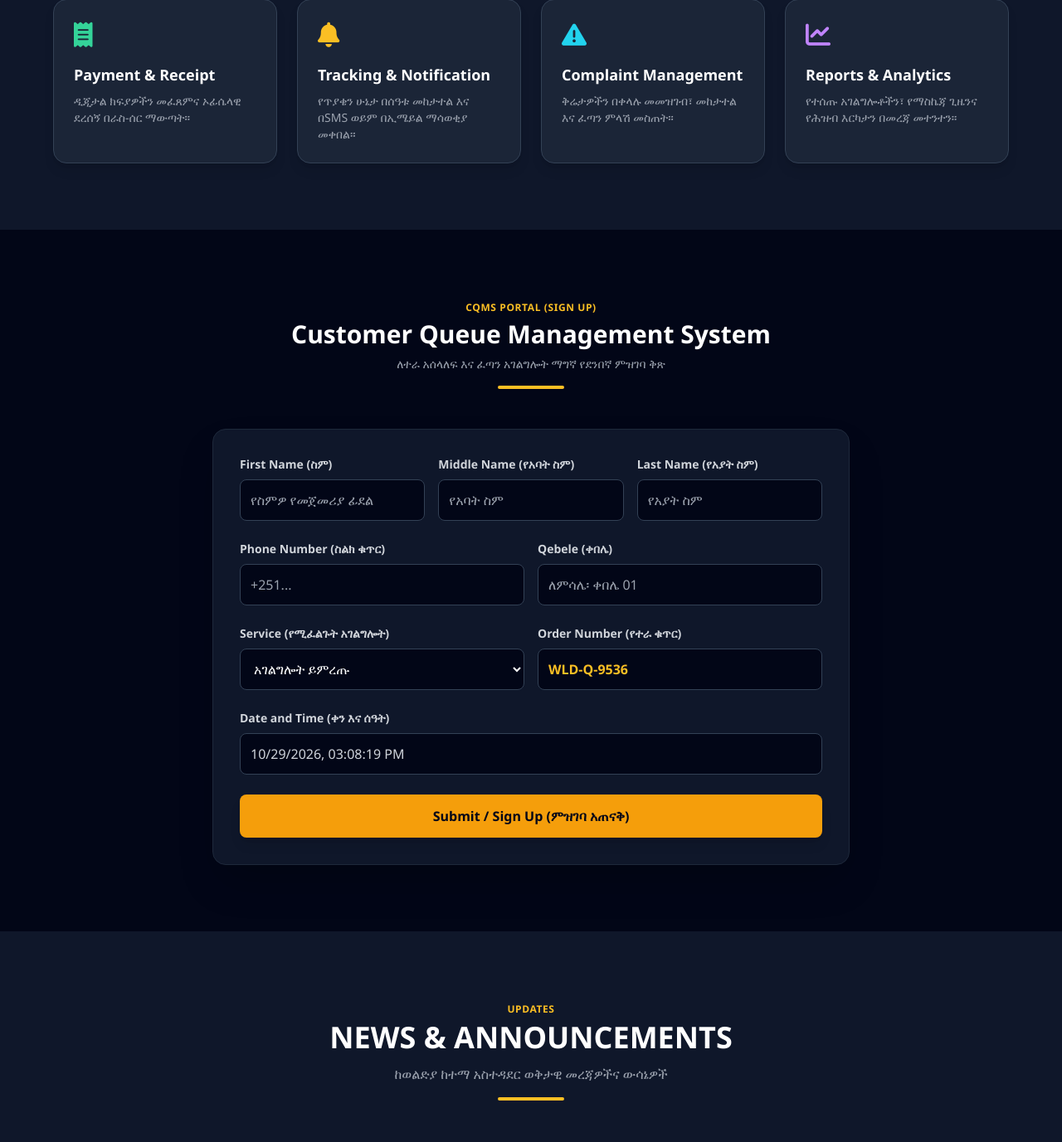
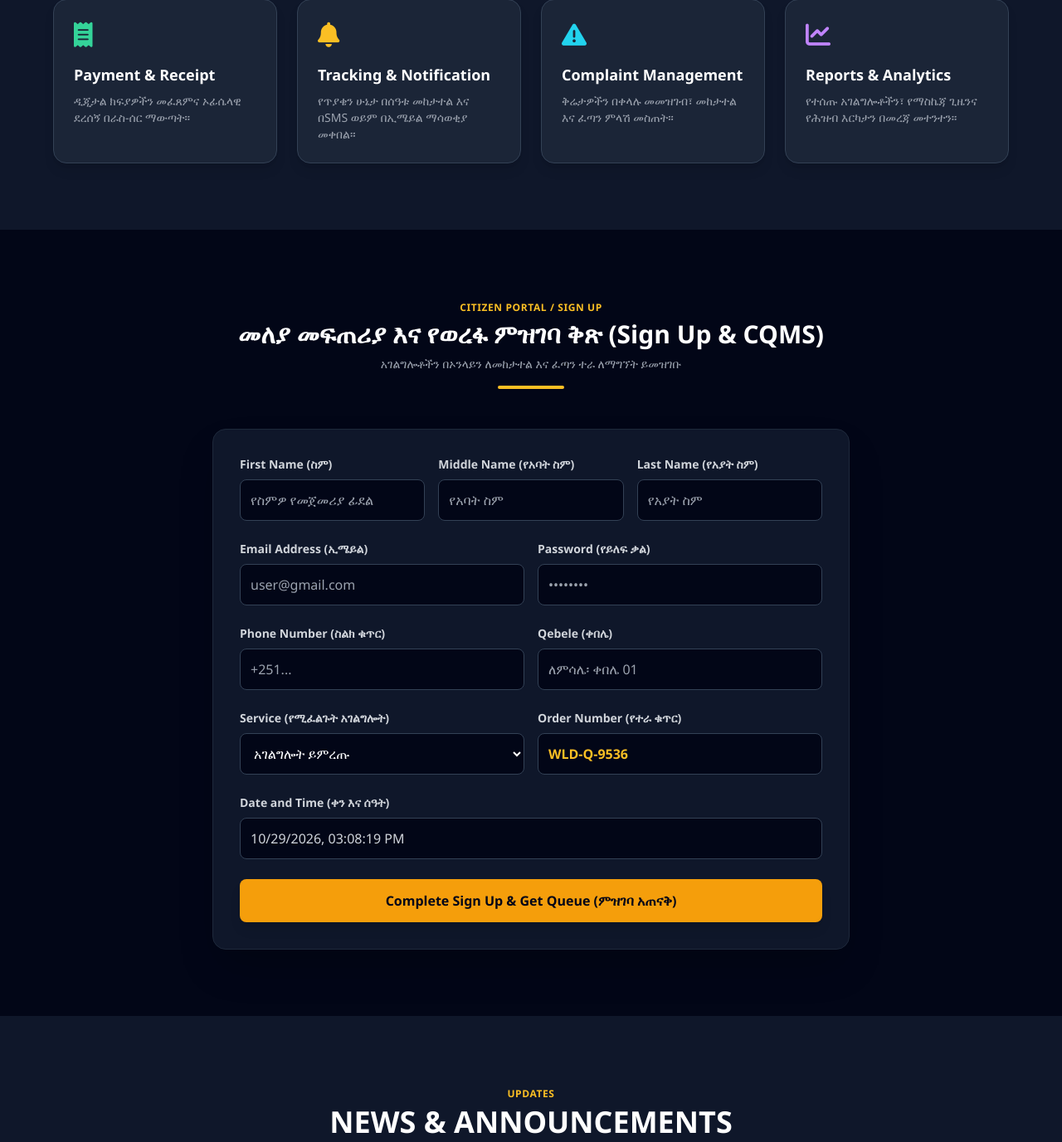
Before and after one commit to bruk9327-sketch/woldia-city-administrator-, a Flask app: page / in a window 1280 px wide. Shown: the part 1502-2879 px from the top of the page at 83% size. Run offline with Flask 3, Linux system fonts and the light colour scheme; some libraries are stand-ins or nearby versions.

Commit message:
Refactor CQMS section to Sign Up & CQMS
Updated the index.html to change references from 'Customer Queue Management System (CQMS)' to 'Sign Up & CQMS', and modified related sections for clarity and consistency.

```diff
--- a/templates/index.html
+++ b/templates/index.html
@@ -63,7 +63,7 @@
             <a href="#services" class="block px-4 py-2 text-xs hover:bg-slate-800 hover:text-amber-400 border-b border-slate-900"><i class="fa-solid fa-bell text-amber-400 mr-2"></i>Tracking & Notification</a>
             <a href="#services" class="block px-4 py-2 text-xs hover:bg-slate-800 hover:text-amber-400 border-b border-slate-900"><i class="fa-solid fa-triangle-exclamation text-cyan-400 mr-2"></i>Complaint Management</a>
             <a href="#services" class="block px-4 py-2 text-xs hover:bg-slate-800 hover:text-amber-400 border-b border-slate-900"><i class="fa-solid fa-chart-line text-purple-400 mr-2"></i>Reports & Analytics</a>
-            <a href="#cqms-section" class="block px-4 py-2 text-xs hover:bg-slate-800 hover:text-amber-400 text-amber-300 font-bold"><i class="fa-solid fa-ticket mr-2"></i>Customer Queue (CQMS)</a>
+            <a href="#signup-section" class="block px-4 py-2 text-xs hover:bg-slate-800 hover:text-amber-400 text-amber-300 font-bold"><i class="fa-solid fa-user-plus mr-2"></i>Sign Up & CQMS</a>
           </div>
         </div>
 
@@ -75,7 +75,7 @@
         <!-- Sign In & Sign Up Buttons -->
         <div class="flex items-center space-x-2 ml-4 pl-4 border-l border-slate-800">
           <a href="/admin/login" class="bg-emerald-700 text-white hover:bg-emerald-600 px-3 py-1.5 rounded-lg text-xs font-bold transition shadow"><i class="fa-solid fa-right-to-bracket mr-1"></i> Sign In</a>
-          <a href="#cqms-section" class="bg-amber-500 text-slate-950 hover:bg-amber-400 px-3 py-1.5 rounded-lg text-xs font-extrabold transition shadow"><i class="fa-solid fa-user-plus mr-1"></i> Sign Up</a>
+          <a href="#signup-section" class="bg-amber-500 text-slate-950 hover:bg-amber-400 px-3 py-1.5 rounded-lg text-xs font-extrabold transition shadow"><i class="fa-solid fa-user-plus mr-1"></i> Sign Up</a>
         </div>
       </nav>
 
@@ -98,7 +98,7 @@
         <a href="#services" class="block text-xs hover:text-amber-400">Tracking & Notification</a>
         <a href="#services" class="block text-xs hover:text-amber-400">Complaint Management</a>
         <a href="#services" class="block text-xs hover:text-amber-400">Reports & Analytics</a>
-        <a href="#cqms-section" class="block text-xs text-amber-300 font-bold hover:text-amber-400">Customer Queue (CQMS)</a>
+        <a href="#signup-section" class="block text-xs text-amber-300 font-bold hover:text-amber-400">Sign Up & CQMS</a>
       </div>
       <a href="#announcements" class="block hover:text-amber-400">News & Announcements</a>
       <a href="#feedback" class="block hover:text-amber-400">Feedback</a>
@@ -108,7 +108,7 @@
       <!-- Mobile Auth Buttons -->
       <div class="pt-3 border-t border-slate-800 flex gap-3">
         <a href="/admin/login" class="flex-1 text-center bg-emerald-700 text-white py-2 rounded-lg text-xs font-bold">Sign In</a>
-        <a href="#cqms-section" class="flex-1 text-center bg-amber-500 text-slate-950 py-2 rounded-lg text-xs font-extrabold">Sign Up</a>
+        <a href="#signup-section" class="flex-1 text-center bg-amber-500 text-slate-950 py-2 rounded-lg text-xs font-extrabold">Sign Up</a>
       </div>
     </div>
   </header>
@@ -126,8 +126,8 @@
         Connecting people, resources, and public services through intelligent solutions for a more efficient and inclusive future.
       </p>
       <div class="pt-4 flex justify-center gap-4">
-        <a href="#services" class="bg-gradient-to-r from-cyan-500 to-purple-600 text-white font-bold px-8 py-3.5 rounded-full shadow-xl hover:opacity-90 transition flex items-center gap-2">
-          Get Started &rarr;
+        <a href="#signup-section" class="bg-gradient-to-r from-cyan-500 to-purple-600 text-white font-bold px-8 py-3.5 rounded-full shadow-xl hover:opacity-90 transition flex items-center gap-2">
+          Get Started / Sign Up &rarr;
         </a>
       </div>
     </div>
@@ -214,13 +214,13 @@
     </div>
   </section>
 
-  <!-- Customer Queue Management System (CQMS) / Sign Up Section -->
-  <section id="cqms-section" class="py-20 px-6 bg-slate-950">
+  <!-- Sign Up & Customer Queue Management System (CQMS) Section -->
+  <section id="signup-section" class="py-20 px-6 bg-slate-950">
     <div class="container mx-auto max-w-3xl">
       <div class="text-center mb-12">
-        <span class="text-amber-400 font-bold tracking-wider uppercase text-xs">CQMS PORTAL (SIGN UP)</span>
-        <h2 class="text-3xl font-extrabold text-white mt-1 mb-2">Customer Queue Management System</h2>
-        <p class="text-gray-400 text-sm">ለተራ አሰላለፍ እና ፈጣን አገልግሎት ማግኛ የደንበኛ ምዝገባ ቅጽ</p>
+        <span class="text-amber-400 font-bold tracking-wider uppercase text-xs">CITIZEN PORTAL / SIGN UP</span>
+        <h2 class="text-3xl font-extrabold text-white mt-1 mb-2">መለያ መፍጠሪያ እና የወረፋ ምዝገባ ቅጽ (Sign Up & CQMS)</h2>
+        <p class="text-gray-400 text-sm">አገልግሎቶችን በኦንላይን ለመከታተል እና ፈጣን ተራ ለማግኘት ይመዝገቡ</p>
         <div class="w-20 h-1 bg-amber-400 mx-auto mt-4 rounded-full"></div>
       </div>
 
@@ -237,6 +237,17 @@
           <div>
             <label class="block text-sm font-semibold mb-2 text-gray-300">Last Name (የአያት ስም)</label>
             <input type="text" id="lastName" required class="w-full bg-slate-950 border border-slate-700 rounded-lg p-3 text-white focus:outline-none focus:border-amber-400" placeholder="የአያት ስም">
+          </div>
+        </div>
+
+        <div class="grid grid-cols-1 md:grid-cols-2 gap-4">
+          <div>
+            <label class="block text-sm font-semibold mb-2 text-gray-300">Email Address (ኢሜይል)</label>
+            <input type="email" id="signupEmail" required class="w-full bg-slate-950 border border-slate-700 rounded-lg p-3 text-white focus:outline-none focus:border-amber-400" placeholder="user@gmail.com">
+          </div>
+          <div>
+            <label class="block text-sm font-semibold mb-2 text-gray-300">Password (የይለፍ ቃል)</label>
+            <input type="password" id="signupPassword" required class="w-full bg-slate-950 border border-slate-700 rounded-lg p-3 text-white focus:outline-none focus:border-amber-400" placeholder="••••••••">
           </div>
         </div>
 
@@ -278,7 +289,7 @@
         </div>
 
         <button type="submit" class="w-full bg-amber-500 text-slate-950 font-extrabold py-3.5 rounded-lg hover:bg-amber-400 transition shadow-lg">
-          Submit / Sign Up (ምዝገባ አጠናቅ)
+          Complete Sign Up & Get Queue (ምዝገባ አጠናቅ)
         </button>
       </form>
       <div id="cqmsResponseMsg" class="mt-4 text-center font-bold text-amber-400 hidden"></div>
@@ -486,7 +497,7 @@
         const orderNum = document.getElementById('orderNumber').value;
 
         const msgDiv = document.getElementById('cqmsResponseMsg');
-        msgDiv.innerText = `እንኳን ደስ አለዎት ${fName}! የምዝገባ ጥያቄዎ (Sign Up) ተቀባይነት አግኝቷል። የእርስዎ ተራ ቁጥር: ${orderNum}`;
+        msgDiv.innerText = `እንኳን ደስ አለዎት ${fName}! መለያዎ ተፈጥሯል እንዲሁም የምዝገባ ጥያቄዎ ተቀባይነት አግኝቷል። የእርስዎ ተራ ቁጥር: ${orderNum}`;
         msgDiv.classList.remove('hidden');
 
         setTimeout(() => {
```
